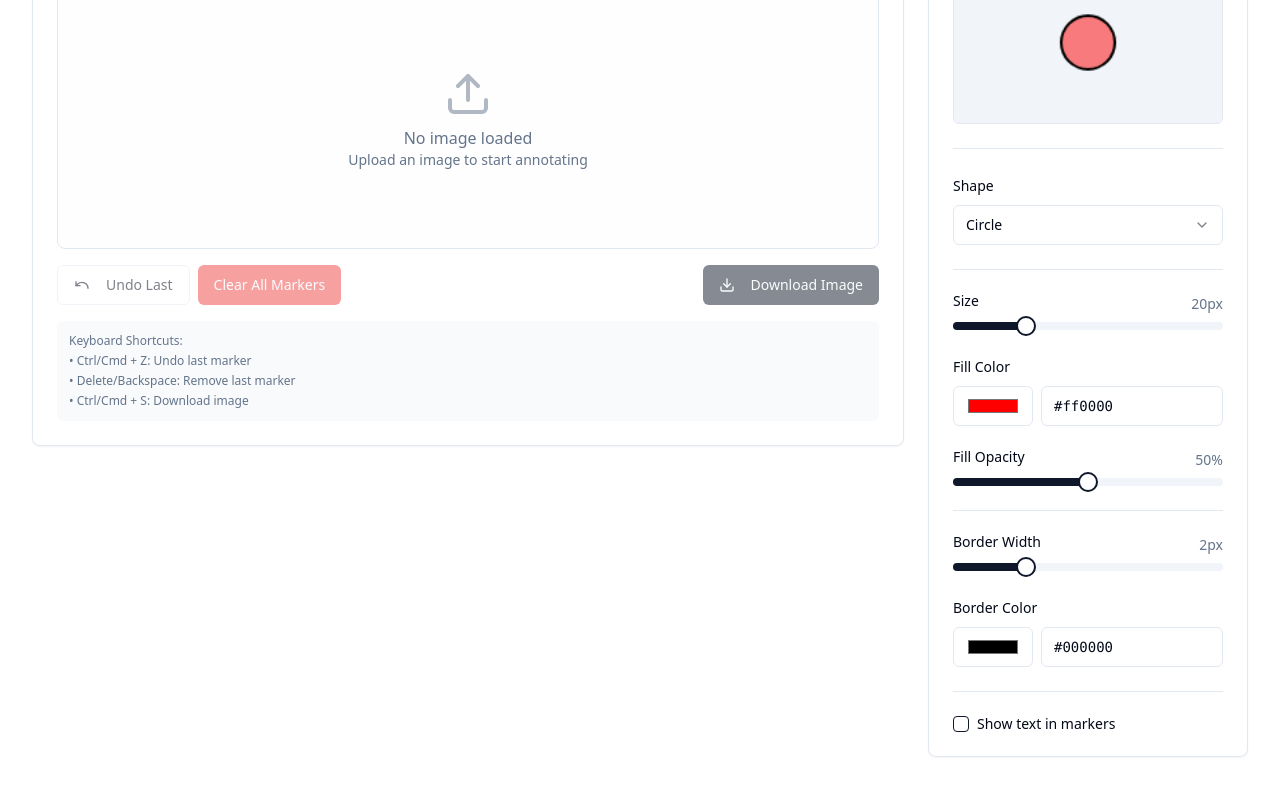
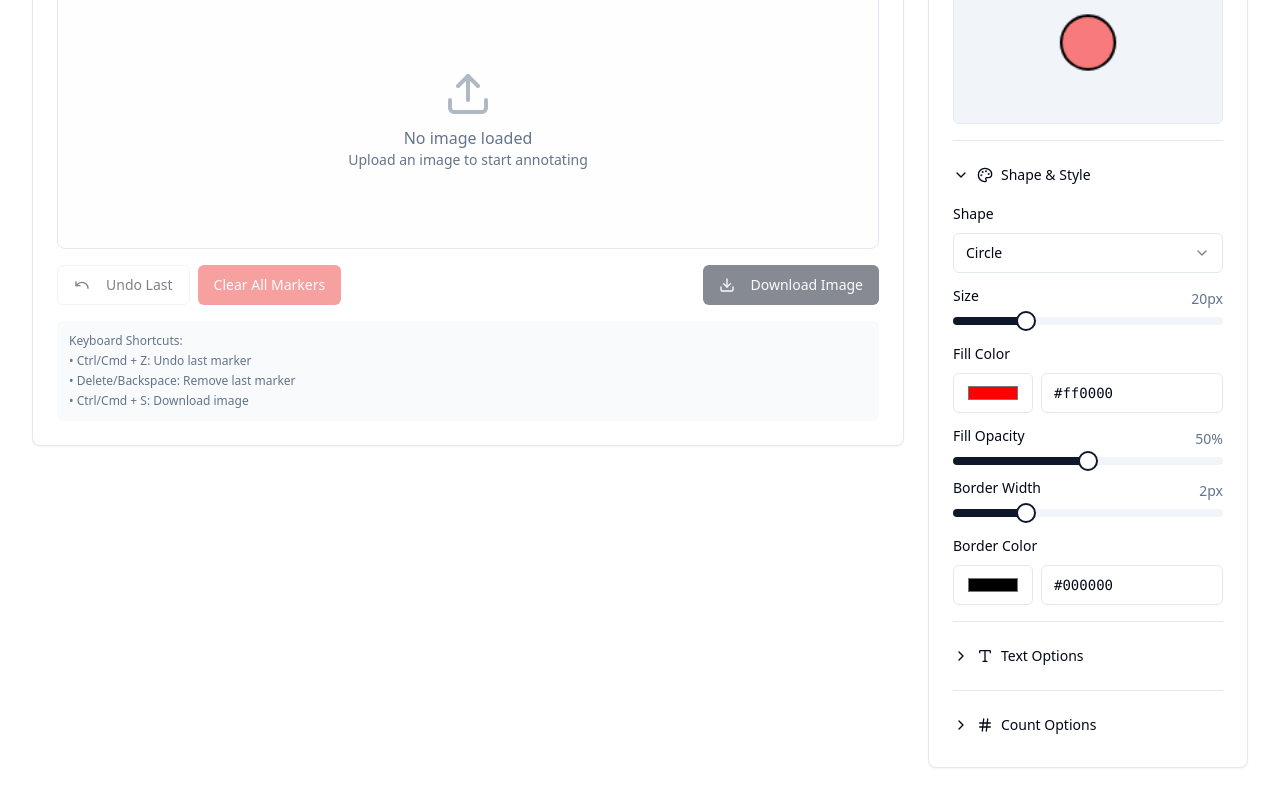
Before and after one commit to khyrulAlam/QuickMarker, a React (Vite) app: page / in a window 1280 px wide. Shown: the part 262-1062 px from the top of the page. Built offline with nearby package versions, Linux system fonts and the light colour scheme.

Commit message:
ui: add collapsible option

```diff
--- a/package.json
+++ b/package.json
@@ -12,6 +12,7 @@
   "dependencies": {
     "@radix-ui/react-alert-dialog": "^1.1.15",
     "@radix-ui/react-checkbox": "^1.3.3",
+    "@radix-ui/react-collapsible": "^1.1.12",
     "@radix-ui/react-dialog": "^1.1.15",
     "@radix-ui/react-label": "^2.1.8",
     "@radix-ui/react-select": "^2.2.6",
--- a/src/components/ControlPanel.tsx
+++ b/src/components/ControlPanel.tsx
@@ -1,3 +1,4 @@
+import { useState } from 'react';
 import { Card, CardContent, CardHeader, CardTitle } from '@/components/ui/card';
 import { Label } from '@/components/ui/label';
 import { Slider } from '@/components/ui/slider';
@@ -12,6 +13,9 @@ import { Input } from '@/components/ui/input';
 import { Separator } from '@/components/ui/separator';
 import { Badge } from '@/components/ui/badge';
 import { Checkbox } from '@/components/ui/checkbox';
+import { Button } from '@/components/ui/button';
+import { Collapsible, CollapsibleContent, CollapsibleTrigger } from '@/components/ui/collapsible';
+import { ChevronDown, ChevronRight, Palette, Type, Hash, RotateCcw } from 'lucide-react';
 import { type MarkerSettings } from '@/lib/types';
 import MarkerPreview from './MarkerPreview';
 
@@ -19,18 +23,34 @@ interface ControlPanelProps {
   settings: MarkerSettings;
   onSettingsChange: (settings: MarkerSettings) => void;
   markerCount: number;
+  onResetCount: () => void;
 }
 
 export default function ControlPanel({
   settings,
   onSettingsChange,
   markerCount,
+  onResetCount,
 }: ControlPanelProps) {
+  // State for controlling which sections are open
+  const [openSections, setOpenSections] = useState({
+    style: true,  // Shape & Style section open by default
+    text: false,
+    count: false,
+  });
+
   const handleSettingChange = (key: keyof MarkerSettings, value: string | number | boolean) => {
     onSettingsChange({
       ...settings,
       [key]: value,
     });
+  };
+
+  const toggleSection = (section: keyof typeof openSections) => {
+    setOpenSections(prev => ({
+      ...prev,
+      [section]: !prev[section],
+    }));
   };
 
   return (
@@ -41,7 +61,7 @@ export default function ControlPanel({
           <Badge>{markerCount} placed</Badge>
         </div>
       </CardHeader>
-      <CardContent className="space-y-6">
+      <CardContent className="space-y-4">
         {/* Live Preview */}
         <div>
           <Label className="mb-2 block">Preview</Label>
@@ -50,6 +70,22 @@ export default function ControlPanel({
 
         <Separator />
 
+        {/* Shape & Style Section */}
+        <Collapsible open={openSections.style} onOpenChange={() => toggleSection('style')}>
+          <CollapsibleTrigger asChild>
+            <Button variant="ghost" className="w-full justify-start p-0 h-auto">
+              <div className="flex items-center gap-2 py-2">
+                {openSections.style ? (
+                  <ChevronDown className="h-4 w-4" />
+                ) : (
+                  <ChevronRight className="h-4 w-4" />
+                )}
+                <Palette className="h-4 w-4" />
+                <span className="font-medium">Shape & Style</span>
+              </div>
+            </Button>
+          </CollapsibleTrigger>
+          <CollapsibleContent className="space-y-4 mt-2">
             {/* Shape Selection */}
             <div className="space-y-2">
               <Label htmlFor="shape">Shape</Label>
@@ -66,8 +102,6 @@ export default function ControlPanel({
                 </SelectContent>
               </Select>
             </div>
-
-        <Separator />
 
             {/* Size Slider */}
             <div className="space-y-2">
@@ -126,8 +160,6 @@ export default function ControlPanel({
               />
             </div>
 
-        <Separator />
-
             {/* Border Size Slider */}
             <div className="space-y-2">
               <div className="flex justify-between">
@@ -167,11 +199,28 @@ export default function ControlPanel({
                 />
               </div>
             </div>
+          </CollapsibleContent>
+        </Collapsible>
 
         <Separator />
 
-        {/* Text Options */}
-        <div className="space-y-4">
+        {/* Text Options Section */}
+        <Collapsible open={openSections.text} onOpenChange={() => toggleSection('text')}>
+          <CollapsibleTrigger asChild>
+            <Button variant="ghost" className="w-full justify-start p-0 h-auto">
+              <div className="flex items-center gap-2 py-2">
+                {openSections.text ? (
+                  <ChevronDown className="h-4 w-4" />
+                ) : (
+                  <ChevronRight className="h-4 w-4" />
+                )}
+                <Type className="h-4 w-4" />
+                <span className="font-medium">Text Options</span>
+                {settings.showText && <Badge variant="secondary" className="ml-auto">Active</Badge>}
+              </div>
+            </Button>
+          </CollapsibleTrigger>
+          <CollapsibleContent className="space-y-4 mt-2">
             <div className="flex items-center space-x-2">
               <Checkbox
                 id="showText"
@@ -239,7 +288,102 @@ export default function ControlPanel({
                 </div>
               </div>
             )}
+          </CollapsibleContent>
+        </Collapsible>
+
+        <Separator />
+
+        {/* Count Options Section */}
+        <Collapsible open={openSections.count} onOpenChange={() => toggleSection('count')}>
+          <CollapsibleTrigger asChild>
+            <Button variant="ghost" className="w-full justify-start p-0 h-auto">
+              <div className="flex items-center gap-2 py-2">
+                {openSections.count ? (
+                  <ChevronDown className="h-4 w-4" />
+                ) : (
+                  <ChevronRight className="h-4 w-4" />
+                )}
+                <Hash className="h-4 w-4" />
+                <span className="font-medium">Count Options</span>
+                {settings.showCount && <Badge variant="secondary" className="ml-auto">Active</Badge>}
               </div>
+            </Button>
+          </CollapsibleTrigger>
+          <CollapsibleContent className="space-y-4 mt-2">
+            <div className="flex items-center space-x-2">
+              <Checkbox
+                id="showCount"
+                checked={settings.showCount}
+                onCheckedChange={(checked) => handleSettingChange('showCount', checked === true)}
+              />
+              <Label htmlFor="showCount" className="text-sm font-medium leading-none peer-disabled:cursor-not-allowed peer-disabled:opacity-70">
+                Show count numbers in markers
+              </Label>
+            </div>
+
+            {settings.showCount && (
+              <div className="space-y-4 pl-6">
+                {/* Count Color */}
+                <div className="space-y-2">
+                  <Label htmlFor="countColor">Count Color</Label>
+                  <div className="flex gap-2">
+                    <Input
+                      id="countColor"
+                      type="color"
+                      value={settings.countColor}
+                      onChange={(e) => handleSettingChange('countColor', e.target.value)}
+                      className="w-20 h-10 cursor-pointer"
+                      aria-label="Count color"
+                    />
+                    <Input
+                      type="text"
+                      value={settings.countColor}
+                      onChange={(e) => handleSettingChange('countColor', e.target.value)}
+                      className="flex-1 font-mono"
+                      placeholder="#ffffff"
+                      aria-label="Count color hex value"
+                    />
+                  </div>
+                </div>
+
+                {/* Count Font Size Slider */}
+                <div className="space-y-2">
+                  <div className="flex justify-between">
+                    <Label htmlFor="countFontSize">Count Font Size</Label>
+                    <span className="text-sm text-muted-foreground">{settings.countFontSize}px</span>
+                  </div>
+                  <Slider
+                    id="countFontSize"
+                    min={8}
+                    max={24}
+                    step={1}
+                    value={[settings.countFontSize]}
+                    onValueChange={(value) => handleSettingChange('countFontSize', value[0])}
+                    aria-label="Count font size"
+                  />
+                </div>
+
+                {/* Reset Count Button */}
+                <div className="space-y-2">
+                  <Button
+                    onClick={onResetCount}
+                    variant="outline"
+                    size="sm"
+                    className="w-full"
+                    disabled={markerCount === 0}
+                    aria-label="Reset count numbers"
+                  >
+                    <RotateCcw className="mr-2 h-4 w-4" />
+                    Reset Count
+                  </Button>
+                  <p className="text-xs text-muted-foreground">
+                    Reset count numbers to sequential order (1, 2, 3, ...)
+                  </p>
+                </div>
+              </div>
+            )}
+          </CollapsibleContent>
+        </Collapsible>
       </CardContent>
     </Card>
   );
--- a/src/components/ImageAnnotator.tsx
+++ b/src/components/ImageAnnotator.tsx
@@ -43,6 +43,9 @@ export default function ImageAnnotator() {
     textColor: '#ffffff',
     fontSize: 12,
     showText: false,
+    showCount: false,
+    countColor: '#ffffff',
+    countFontSize: 14,
   });
 
   const canvasRef = useRef<HTMLCanvasElement>(null);
@@ -85,7 +88,7 @@ export default function ImageAnnotator() {
     marker: Marker,
     isHovered: boolean = false
   ) => {
-    const { x, y, shape, size, color, borderSize, borderColor, opacity, text, textColor, fontSize, showText } = marker;
+    const { x, y, shape, size, color, borderSize, borderColor, opacity, text, textColor, fontSize, showText, count, showCount, countColor, countFontSize } = marker;
 
     ctx.save();
 
@@ -109,8 +112,21 @@ export default function ImageAnnotator() {
       ctx.strokeRect(x - size, y - size, size * 2, size * 2);
     }
 
-    // Draw text if enabled and text exists
-    if (showText && text && text.trim()) {
+    // Draw count if enabled (mutually exclusive with text)
+    if (showCount && count !== undefined) {
+      ctx.fillStyle = countColor || '#ffffff';
+      ctx.font = `${countFontSize || 14}px Arial`;
+      ctx.textAlign = 'center';
+      ctx.textBaseline = 'middle';
+
+      // Add text stroke for better readability
+      ctx.strokeStyle = 'rgba(0, 0, 0, 0.5)';
+      ctx.lineWidth = 1;
+      ctx.strokeText(count.toString(), x, y);
+      ctx.fillText(count.toString(), x, y);
+    }
+    // Draw text if enabled and count is not shown (mutually exclusive)
+    else if (showText && text && text.trim()) {
       ctx.fillStyle = textColor || '#ffffff';
       ctx.font = `${fontSize || 12}px Arial`;
       ctx.textAlign = 'center';
@@ -239,6 +255,8 @@ export default function ImageAnnotator() {
       x: coords.x,
       y: coords.y,
       ...markerSettings,
+      // Add sequential count if count mode is enabled
+      count: markerSettings.showCount ? markers.length + 1 : undefined,
     };
 
     setMarkers((prev) => [...prev, newMarker]);
@@ -293,6 +311,8 @@ export default function ImageAnnotator() {
       x: coords.x,
       y: coords.y,
       ...markerSettings,
+      // Add sequential count if count mode is enabled
+      count: markerSettings.showCount ? markers.length + 1 : undefined,
     };
 
     setMarkers((prev) => [...prev, newMarker]);
@@ -302,6 +322,17 @@ export default function ImageAnnotator() {
   const clearAllMarkers = () => {
     setMarkers([]);
     toast.info('All markers cleared');
+  };
+
+  // Reset count numbers
+  const resetCount = () => {
+    setMarkers((prev) =>
+      prev.map((marker, index) => ({
+        ...marker,
+        count: marker.showCount ? index + 1 : marker.count,
+      }))
+    );
+    toast.info('Count numbers reset');
   };
 
   // Undo last marker
@@ -345,6 +376,7 @@ export default function ImageAnnotator() {
           size: marker.size * markerScale,
           borderSize: marker.borderSize * markerScale,
           fontSize: (marker.fontSize || 12) * markerScale,
+          countFontSize: (marker.countFontSize || 14) * markerScale,
         };
         drawMarker(downloadCtx, scaledMarker);
       });
@@ -538,6 +570,7 @@ export default function ImageAnnotator() {
             settings={markerSettings}
             onSettingsChange={setMarkerSettings}
             markerCount={markers.length}
+            onResetCount={resetCount}
           />
         </div>
       </div>
--- /dev/null
+++ b/src/components/ui/collapsible.tsx
@@ -0,0 +1,9 @@
+import * as CollapsiblePrimitive from "@radix-ui/react-collapsible"
+
+const Collapsible = CollapsiblePrimitive.Root
+
+const CollapsibleTrigger = CollapsiblePrimitive.CollapsibleTrigger
+
+const CollapsibleContent = CollapsiblePrimitive.CollapsibleContent
+
+export { Collapsible, CollapsibleTrigger, CollapsibleContent }
```
Also changed, not shown: src/components/MarkerPreview.tsx (+16 -3 lines), src/lib/types.ts (+7 -0 lines), 2 other files (tests, documents, lock files or other folders). Lines whose indentation alone changed are shown as unchanged.
